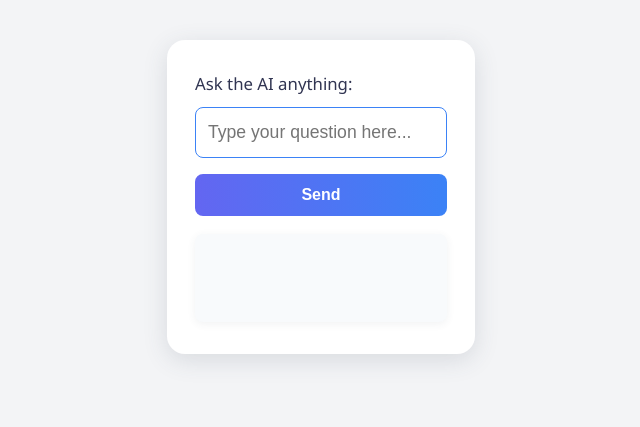
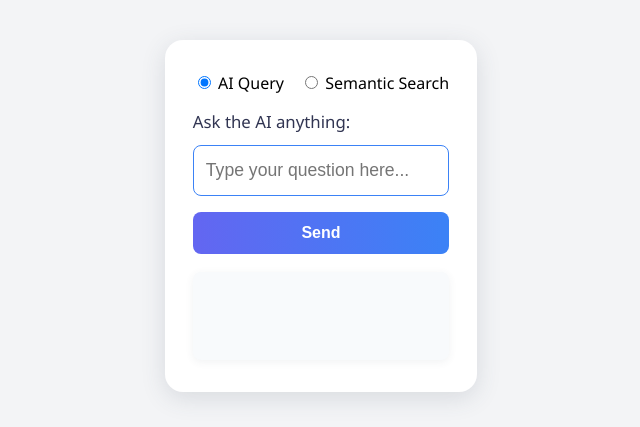
Before and after one commit to jrapisarda/ai-prompt-app, a Flask app: page / in a window 1280 px wide. Shown: the top 427 px of the page, without its empty margins (319-959 px from the left). Run offline with Flask 3, Linux system fonts and the light colour scheme; a user stored in the database is signed in.

Commit message:
Added Semantic Search Query
Semantic Search on main query collection

```diff
--- a/app.py
+++ b/app.py
@@ -158,6 +158,35 @@ def ask():
         app.logger.exception("OpenAI call failed")
         return jsonify({"error": str(e)}), 500
 
+@app.route("/semantic_search",methods=["POST"])
+@login_required
+def semantic_search():
+    data = request.json
+    query = data.get("query", "").strip()
+    if not query:
+        return jsonify({"error": "No query provided"}), 400
+
+    # Number of results to return
+    top_k = int(data.get("top_k", 3))
+
+    # Run ChromaDB semantic query
+    result = collection.query(
+        query_texts=[query],
+        n_results=top_k,
+        include=['documents', 'metadatas']
+    )
+
+    hits = []
+    for doc, meta, id in zip(result['documents'][0], result['metadatas'][0], result['ids'][0]):
+        hits.append({
+            "id": id,
+            "text": doc,
+            "meta": meta
+        })
+
+    return jsonify({"results": hits})
+
+
 @app.get("/dashboard")
 @login_required
 def dashboard():
--- a/templates/index.html
+++ b/templates/index.html
@@ -71,6 +71,16 @@
 </head>
 <body>
   <div class="container">
+  <div style="margin-bottom: 16px; display: flex; gap: 16px;">
+  <label>
+    <input type="radio" name="queryMode" id="normalMode" value="normal" checked>
+    AI Query
+  </label>
+  <label>
+    <input type="radio" name="queryMode" id="semanticMode" value="semantic">
+    Semantic Search
+  </label>
+</div>
     <div class="query-label">Ask the AI anything:</div>
     <input type="text" id="prompt" class="query-input" placeholder="Type your question here..." autofocus>
     <button class="send-btn" onclick="submitPrompt()">Send</button>
@@ -93,27 +103,52 @@
   const prompt = promptInput.value.trim();
   if (!prompt) return;
   promptInput.value = ""; // clear input box
-    // Show user's question in history
   chatHistory.push({ role: "user", text: prompt });
   renderChat();
 
-    // Show AI is thinking...
   chatHistory.push({ role: "ai", text: "Thinking..." });
   renderChat();
 
-    // Fetch AI response
-    const res = await fetch('/ask', {
+  // NEW: Check which radio is selected
+  const isSemantic = document.getElementById('semanticMode').checked;
+
+  let res, data;
+  try {
+    if (isSemantic) {
+      res = await fetch('/semantic_search', {
         method: 'POST',
-      headers: {'Content-Type': 'application/json'},
-      body: JSON.stringify({prompt})
+        headers: { 'Content-Type': 'application/json' },
+        body: JSON.stringify({ query: prompt })
       });
-    const data = await res.json();
-
-    // Replace "Thinking..." with actual response
+      data = await res.json();
+      chatHistory.pop();
+      if (data.results && data.results.length > 0) {
+        // Show all results, separated for clarity
+        let results = data.results.map(r => r.text).join("\n\n---\n\n");
+        chatHistory.push({ role: "ai", text: "Semantic Search Results:\n\n" + results });
+      } else if (data.error) {
+        chatHistory.push({ role: "ai", text: "Error: " + data.error });
+      } else {
+        chatHistory.push({ role: "ai", text: "No results found." });
+      }
+    } else {
+      res = await fetch('/ask', {
+        method: 'POST',
+        headers: { 'Content-Type': 'application/json' },
+        body: JSON.stringify({ prompt })
+      });
+      data = await res.json();
       chatHistory.pop();
       chatHistory.push({ role: "ai", text: data.response || data.error || "No response." });
+    }
+  } catch (err) {
+    chatHistory.pop();
+    chatHistory.push({ role: "ai", text: "An error occurred. See console." });
+    console.error("submitPrompt error:", err);
+  }
   renderChat();
 }
+
 
   function renderChat() {
     const responseDiv = document.getElementById('response');
@@ -132,6 +167,7 @@
   document.getElementById('prompt').addEventListener('keyup', function(e) {
     if (e.key === 'Enter') submitPrompt();
   });
+
 </script>
 
 </body>
```
Also changed, not shown: instance/app.db, 1 other file. Lines whose indentation alone changed are shown as unchanged.
